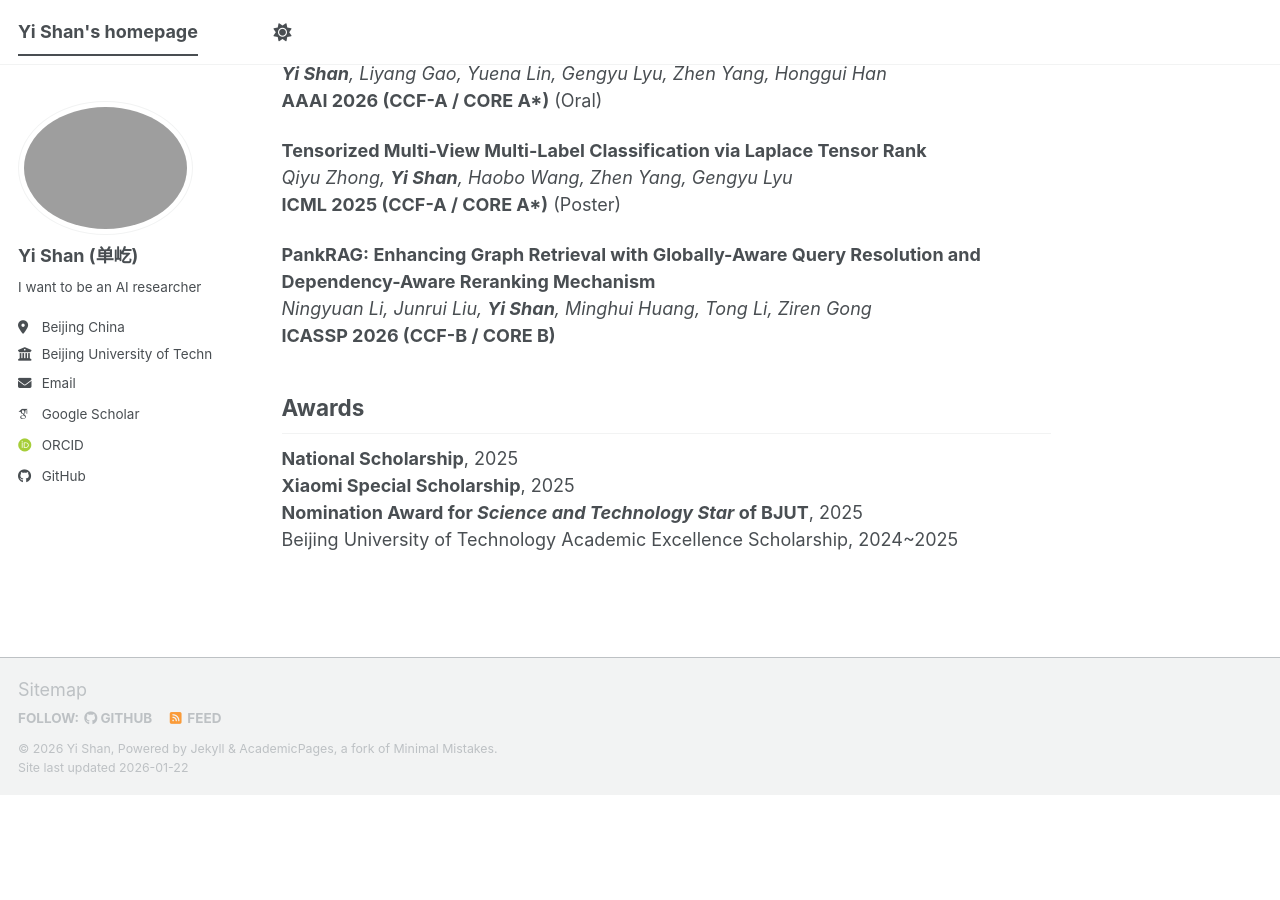
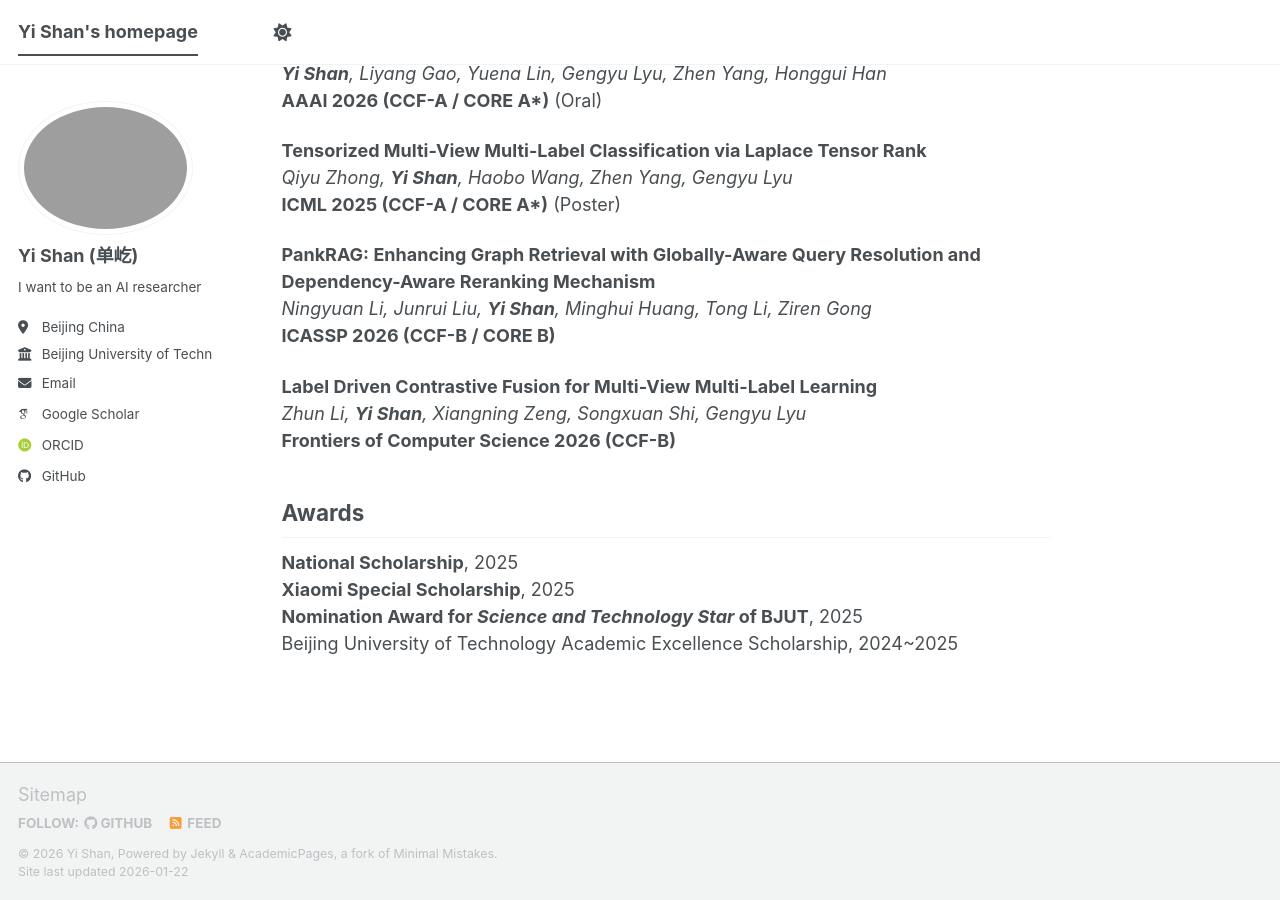
Before and after one commit to YiShan05/yishan05.github.io, a Jekyll site: the page built from _pages/about.md, in a window 1280 px wide and 900 px high, scrolled down 676 px. Built offline with Jekyll 4.4.1, drawn with Linux system fonts in a browser that asks for light colours; some web fonts are replaced; a script bundle is joined from its source files by our own code; library files that are not in the unit come from our copies; before the commit the page ends 1471 px from its top, so only the background shows below that.

Commit message:
Update about.md

```diff
--- a/_pages/about.md
+++ b/_pages/about.md
@@ -32,6 +32,10 @@ _Qiyu Zhong, **Yi Shan**, Haobo Wang, Zhen Yang, Gengyu Lyu_
 _Ningyuan Li, Junrui Liu, **Yi Shan**, Minghui Huang, Tong Li, Ziren Gong_
 **ICASSP 2026 (CCF-B / CORE B)**
 
+**Label Driven Contrastive Fusion for Multi-View Multi-Label Learning**
+_Zhun Li, **Yi Shan**, Xiangning Zeng, Songxuan Shi, Gengyu Lyu_
+**Frontiers of Computer Science 2026 (CCF-B)**
+
 ## Awards
 
 **National Scholarship**, 2025
```
